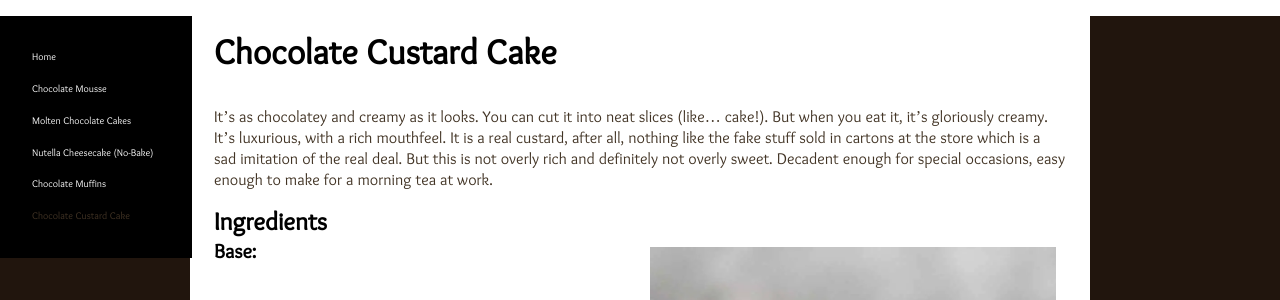
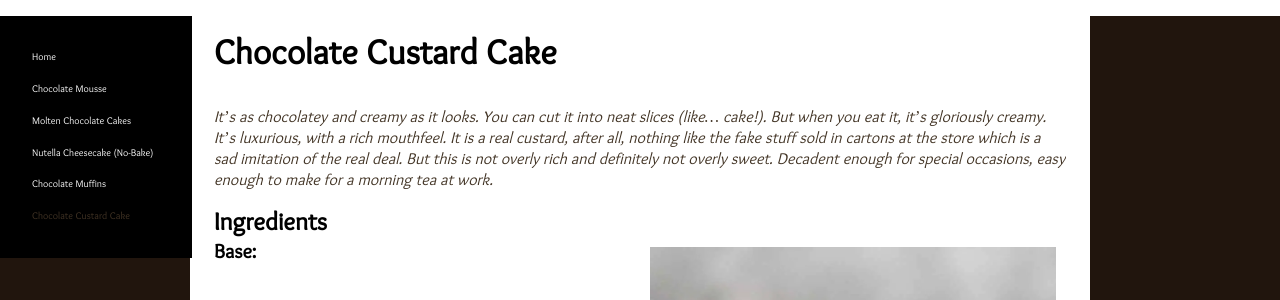
Before and after one commit to nicoleanncarter/recipes, a Jekyll site: the page built from _recipes/white-chocolate-and-raspberry-cheesecake.md, in a window 1280 px wide. Shown: the part 128-428 px from the top of the page. Built offline with Jekyll 4.4.1, drawn with Linux system fonts in a browser that asks for light colours.

```diff
--- a/_recipes/white-chocolate-and-raspberry-cheesecake.md
+++ b/_recipes/white-chocolate-and-raspberry-cheesecake.md
@@ -4,7 +4,7 @@ date: 2023-02-14T13:34:15.659Z
 order: 5
 layout: recipe
 ---
-It’s as chocolatey and creamy as it looks. You can cut it into neat slices (like… cake!). But when you eat it, it’s gloriously creamy. It’s luxurious, with a rich mouthfeel. It is a real custard, after all, nothing like the fake stuff sold in cartons at the store which is a sad imitation of the real deal. But this is not overly rich and definitely not overly sweet. Decadent enough for special occasions, easy enough to make for a morning tea at work.
+*It’s as chocolatey and creamy as it looks. You can cut it into neat slices (like… cake!). But when you eat it, it’s gloriously creamy. It’s luxurious, with a rich mouthfeel. It is a real custard, after all, nothing like the fake stuff sold in cartons at the store which is a sad imitation of the real deal. But this is not overly rich and definitely not overly sweet. Decadent enough for special occasions, easy enough to make for a morning tea at work.*
 
 ![](../uploads/chocolate-custard-cake_7-close-up.webp)
 
```
